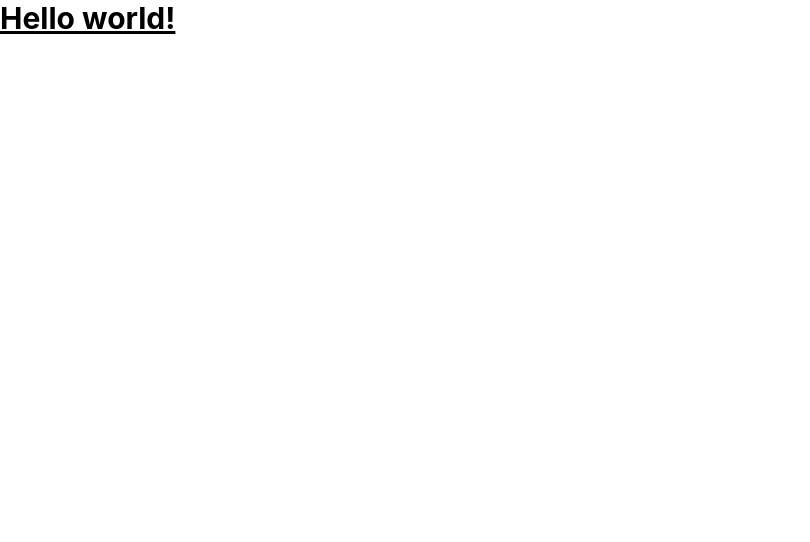
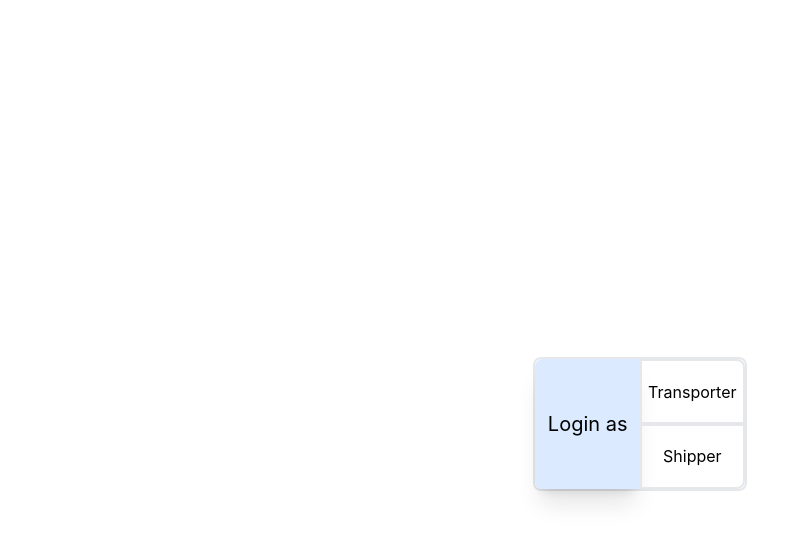
Before and after one commit to yudium/group2-frontend, a React (Create React App) app: page / in a window 1280 px wide. Shown: the top 542 px of the page, without its empty margins (0-810 px from the left). Built offline with nearby package versions, Linux system fonts and the light colour scheme.

Commit message:
add ticket#1

```diff
--- a/package.json
+++ b/package.json
@@ -8,6 +8,7 @@
     "@testing-library/user-event": "^12.0.9",
     "react": "^17.0.0",
     "react-dom": "^17.0.0",
+    "react-router-dom": "^6.3.0",
     "react-scripts": "5.0.1",
     "web-vitals": "^2.1.4"
   },
--- a/src/App.js
+++ b/src/App.js
@@ -1,11 +1,21 @@
 import logo from './logo.svg';
 import './App.css';
+import LoginUser from './components/LoginUser';
+import {
+  BrowserRouter as Router,
+  Routes,
+  Route
+} from 'react-router-dom';
 
 function App() {
   return (
-    <h1 className="text-3xl font-bold underline">
-      Hello world!
-    </h1>
+    <div className="App">
+      <Router>
+        <Routes>
+          <Route path="/" element={<LoginUser />} />
+        </Routes>
+      </Router>
+    </div>
   );
 }
 
--- /dev/null
+++ b/src/components/LoginUser.jsx
@@ -0,0 +1,21 @@
+import React from 'react'
+
+const LoginUser = () => {
+  return (
+    <div className='flex w-full h-screen justify-center items-center'>
+        <div className='flex flex-row w-1/6 h-1/6 justify-center items-center rounded-lg border-2 mt-12'>
+            <div className='flex items-center justify-center w-1/2 h-full bg-blue-100 text-xl shadow-xl rounded-l-lg'>Login as</div>
+            <div className='flex flex-col w-1/2 h-full'>
+                <div className='flex justify-center items-center h-1/2 border-2 rounded-tr-lg'>
+                    <button className='h-full'>Transporter</button>
+                </div>
+                <div className='flex justify-center items-center h-1/2 border-2 rounded-br-lg'>
+                    <button className='h-full'>Shipper</button>
+                </div>
+            </div>
+        </div>
+    </div>
+  )
+}
+
+export default LoginUser
```
Also changed, not shown: 1 other file (tests, documents, lock files or other folders).
